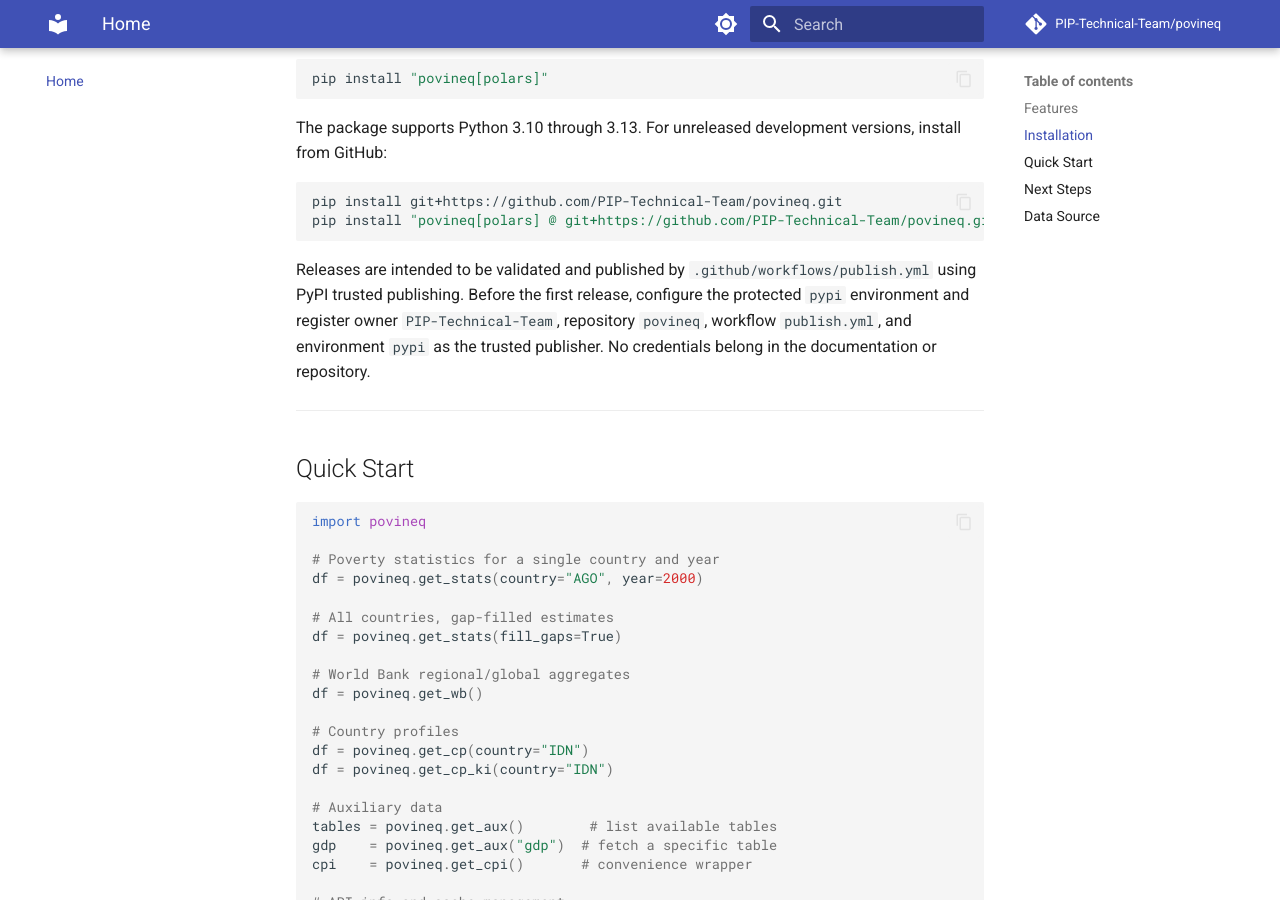
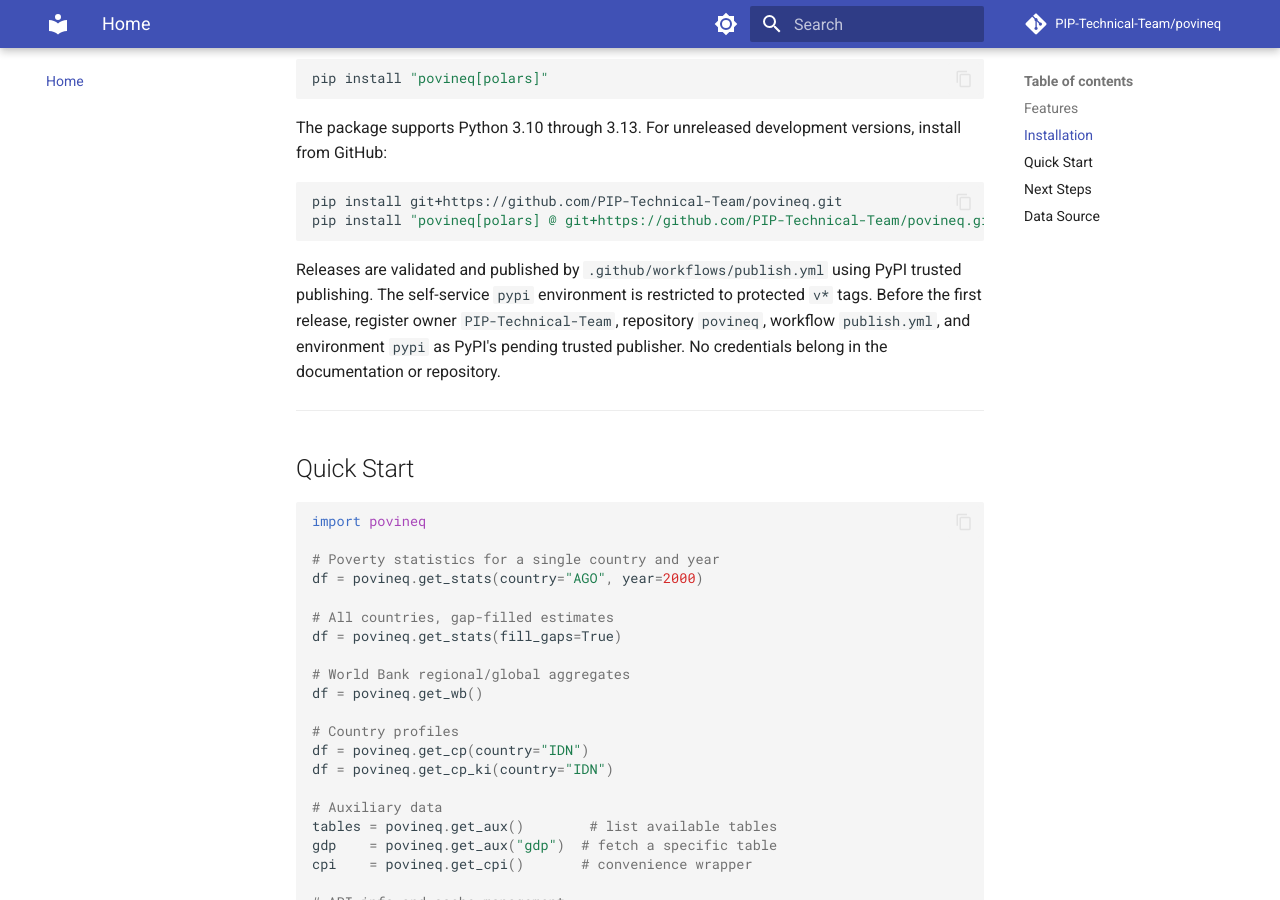
Before and after one commit to PIP-Technical-Team/povineq, an MkDocs documentation site: the page built from docs/index.md, in a window 1280 px wide and 900 px high, scrolled down 1089 px. Built offline with MkDocs 1.6.1 and Material for MkDocs 9.7.7, drawn with Linux system fonts in a browser that asks for light colours; comment, search, counter and statistics services are not loaded.

Commit message:
docs(release): record self-service protections

````diff
--- a/docs/index.md
+++ b/docs/index.md
@@ -52,12 +52,12 @@
 pip install "povineq[polars] @ git+https://github.com/PIP-Technical-Team/povineq.git"
 ```
 
-Releases are intended to be validated and published by
-`.github/workflows/publish.yml` using PyPI trusted publishing. Before the first
-release, configure the protected `pypi` environment and register owner
+Releases are validated and published by `.github/workflows/publish.yml` using
+PyPI trusted publishing. The self-service `pypi` environment is restricted to
+protected `v*` tags. Before the first release, register owner
 `PIP-Technical-Team`, repository `povineq`, workflow `publish.yml`, and
-environment `pypi` as the trusted publisher. No credentials belong in the
-documentation or repository.
+environment `pypi` as PyPI's pending trusted publisher. No credentials belong
+in the documentation or repository.
 
 ---
 
````
Also changed, not shown: .cg-docs/reviews/2026-08-17-pypi-publication-release-readiness-review.md (+13 -13 lines), .cg-docs/work-reports/2026-08-17-pypi-publication-release-readiness.md (+3 -3 lines), README.md (+4 -3 lines), docs/changelog.md (+2 -2 lines), 1 other file.
